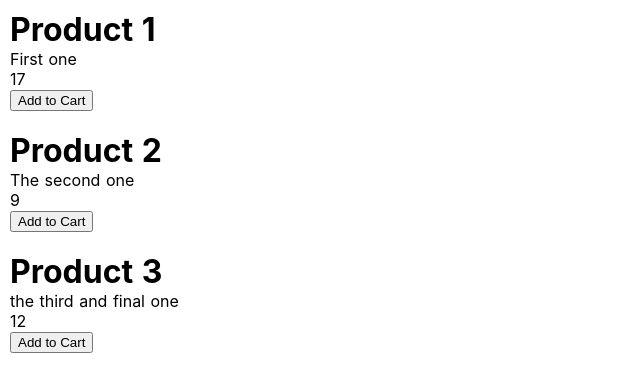
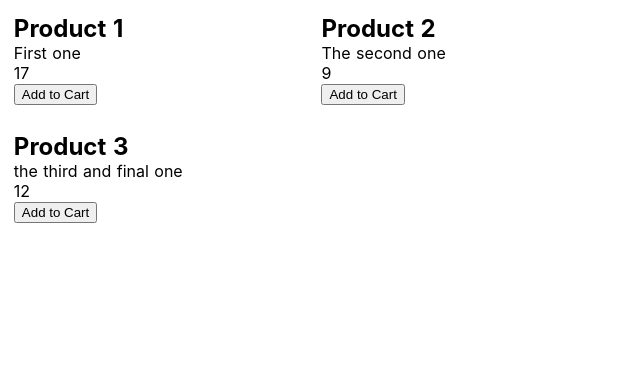
Before and after one commit to xiarandolph/single-page-webshop, a Nuxt app: page / in a window 1280 px wide. Shown: the top 392 px of the page, without its empty margins (0-640 px from the left). Built offline with nearby package versions, Linux system fonts and the light colour scheme.

Commit message:
Change ProductItem to an article

```diff
--- a/components/ProductItem.vue
+++ b/components/ProductItem.vue
@@ -1,12 +1,10 @@
 <template>
-  <div>
-    <div class="product">
-      <h1>{{product.name}}</h1>
-      <p>{{product.description}}</p>
-      <p>{{product.price}}</p>
-      <product-button :product="product"></product-button>
-    </div>
-  </div>
+  <article class="product">
+    <h1>{{product.name}}</h1>
+    <p>{{product.description}}</p>
+    <p>{{product.price}}</p>
+    <product-button :product="product"></product-button>
+  </article>
 </template>
 
 <script>
@@ -23,7 +21,11 @@ export default {
 
 <style scoped>
 .product {
+  display: block;
+  float: left;
+  width: 300px;
   min-width: 300px;
+  margin: .5% .5%;
   padding: 10px;
 }
 </style>
```
